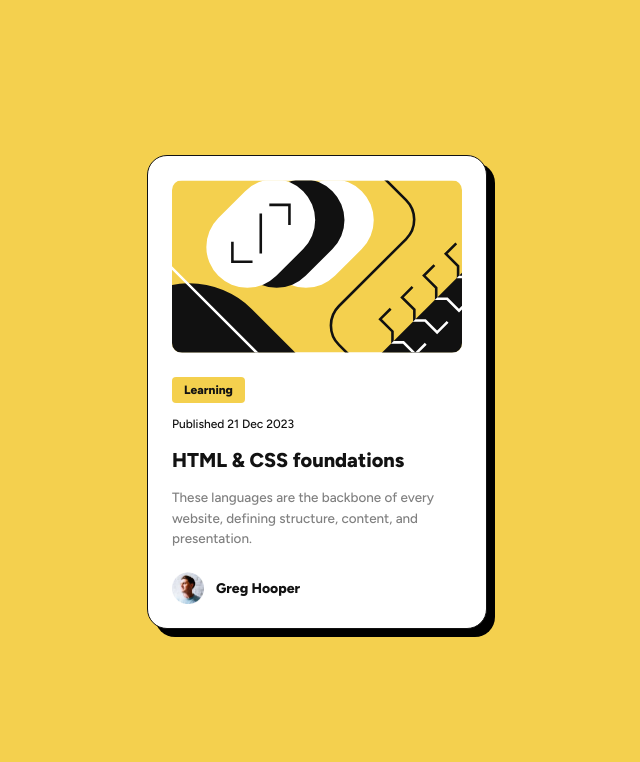
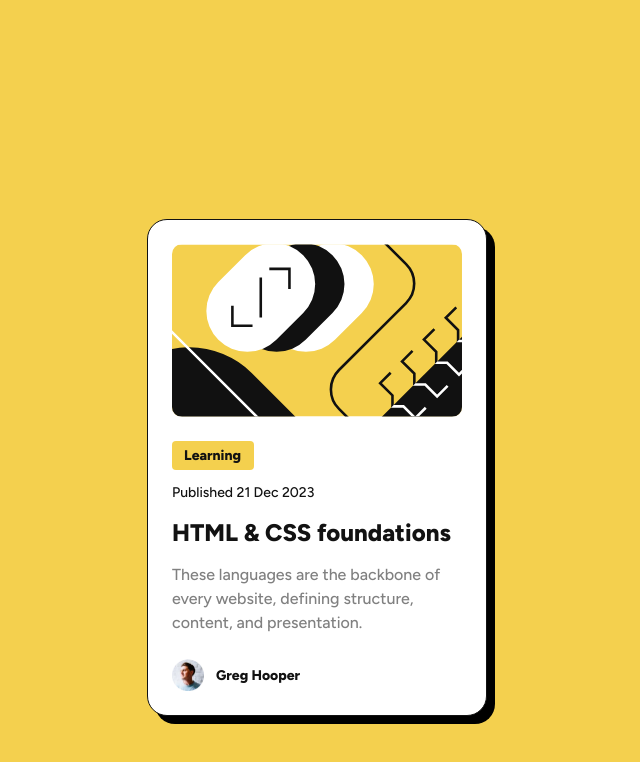
Before and after one commit to hirohiro2255/blog-preview-card, a plain HTML site: page index.html in a window 1280 px wide. Shown: the whole page, without its empty margins (323-963 px from the left). Drawn offline with Linux system fonts and the light colour scheme.

Commit message:
Finished this challenge

```diff
--- a/index.html
+++ b/index.html
@@ -37,7 +37,7 @@
           <p class="published-date">
             Published <time datetime="2023-12-21">21 Dec 2023</time>
           </p>
-          <h2 class="card-title">HTML & CSS foundations</h2>
+          <h1 class="card-title">HTML & CSS foundations</h1>
           <p class="card-description">
             These languages are the backbone of every website, defining
             structure, content, and presentation.
--- a/style.css
+++ b/style.css
@@ -51,6 +51,7 @@ body {
 
 .card-category {
   width: 73px;
+  /* width: min(25.17%, 82px); */
   background-color: var(--primary-yellow);
   padding-top: 4px;
   padding-bottom: 4px;
@@ -95,3 +96,35 @@ body {
   line-height: 1.5;
   color: var(--neutral-black);
 }
+
+/* For tablet and desktop */
+@media (1000px < width <= 1440px) {
+  .card {
+    margin-top: 218.5px;
+    margin-bottom: 218.5px;
+  }
+
+  .card-category {
+    font-size: 0.875rem;
+    width: 82px;
+  }
+
+  .published-date {
+    font-size: 0.875rem;
+  }
+
+  .card-title {
+    font-size: 1.5rem;
+  }
+
+  .card-title:hover {
+    color: var(--primary-yellow);
+    transition: ease-in .15s;
+  }
+
+  .card-description {
+    font-size: 1rem;
+    line-height: 1.5;
+  }
+
+}
```
